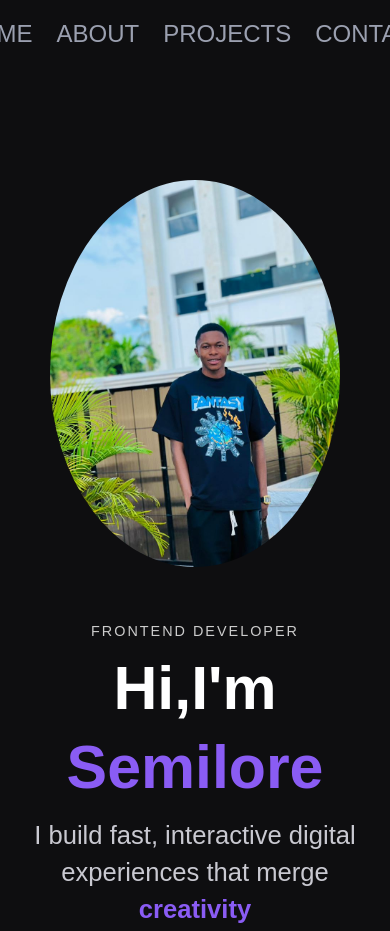
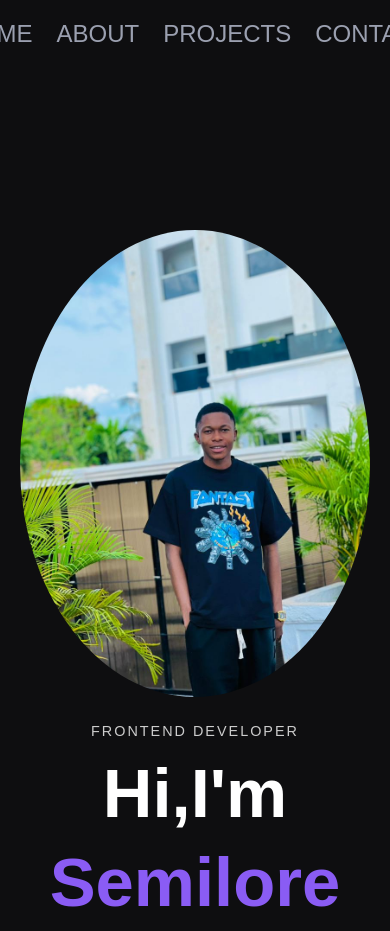
Before and after one commit to slim122900/potfolio, a plain HTML site: page index.html in a window 390 px wide. Shown: the top 931 px of the page. Drawn offline with nearby package versions, Linux system fonts and the light colour scheme.

Commit message:
i added more font size

```diff
--- a/style.css
+++ b/style.css
@@ -512,28 +512,29 @@ button:hover {
     }
 
     .hero {
-        padding: 160px 4% 60px;
-        gap: 50px;
+        padding: 210px 4% 85px;
+        gap: 20px;
     }
 
     .intro h1 {
-        font-size: 3.8rem;
+        font-size: 4.1rem;
         line-height: 1.3;
     }
 
     .avatar img {
-        width: 290px;
+        width: 320px;
+        height: auto;
     }
 
     .button {
         flex-direction: column;
-        gap: 10px;
+        gap: 20px;
         align-items: center;
     }
 
     .description {
-        font-size: 1.6rem;
-        line-height: 1.45;
+        font-size: 1.9rem;
+        line-height: 1.9;
     }
 
     .point {
@@ -551,11 +552,11 @@ button:hover {
     font-size: 24px;
   }
     .hero {
-        padding: 180px 3% 60px;
+        padding: 230px 4% 90px;
     }
 
     .intro h1 {
-        font-size: 3.8rem;
+        font-size: 4.3rem;
     }
 
     .description {
@@ -563,7 +564,7 @@ button:hover {
     }
 
     .avatar img {
-        width: 290px;
+        width: 350px;
     }
 
     .navbar ul {
```
